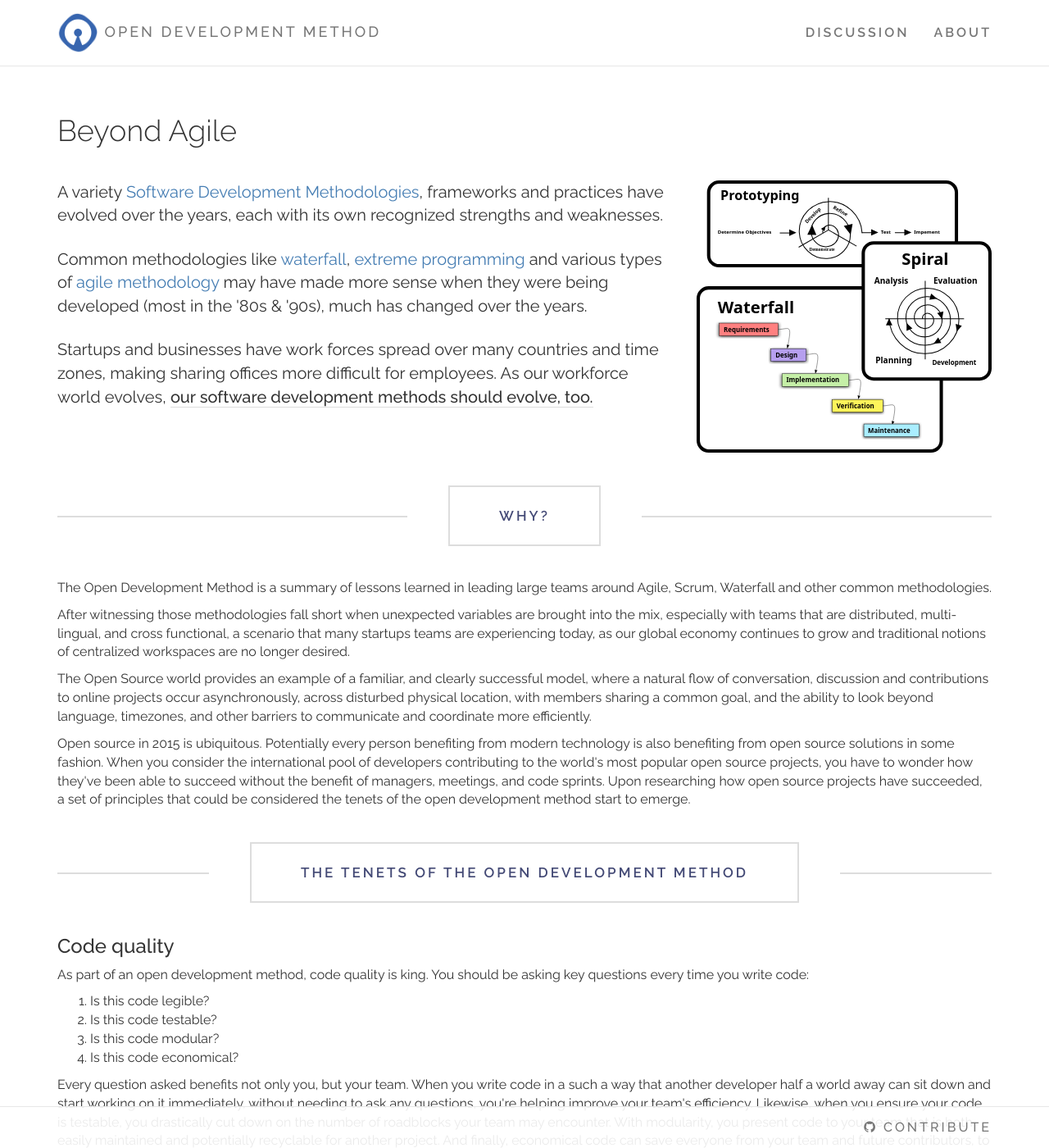
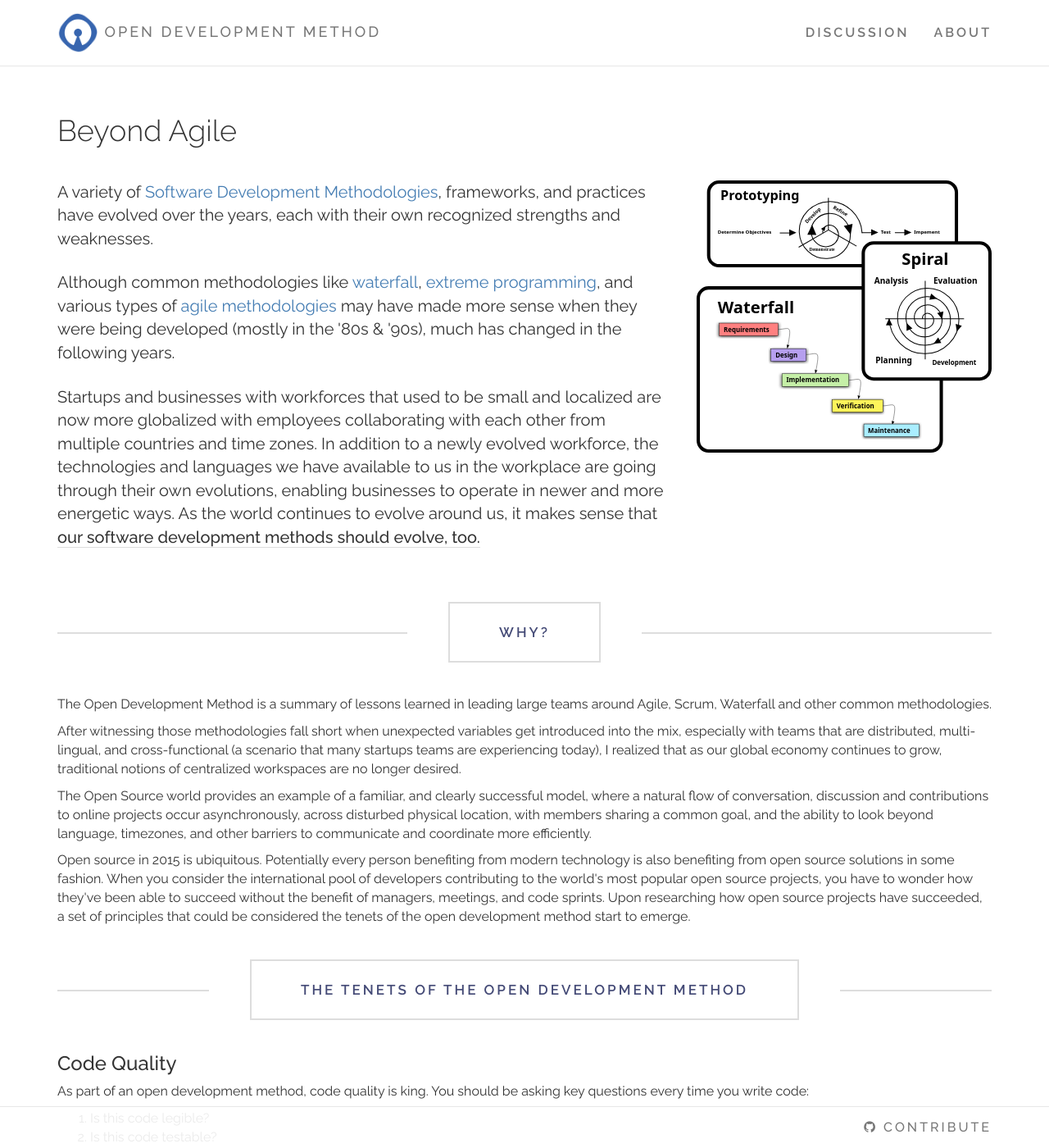
Before and after one commit to OpenDevelopmentMethod/opendevelopmentmethod.github.io, a Jekyll site: the page built from index.html, in a window 1280 px wide and 1400 px high. Shown: the whole window at 82% size. Built offline with Jekyll 4.4.1, drawn with Linux system fonts in a browser that asks for light colours; nearby versions of some CDN libraries; some of the changed text lies outside the part shown.

Commit message:
Fix Grammar, Flow, and Heading Case
* The first section was disjointed and featured incomplete thoughts and
parts of it need to be rewritten to improve flow and clarity.
* Paragraph 2 under "Why?" was incomplete. Witnessing something should
lead to a reaction, such as a realization.
* Headings are titles, and should feature title case.

```diff
--- a/index.html
+++ b/index.html
@@ -9,11 +9,11 @@ layout: default
     <div class="row">
       <div class="col-sm-8">
 
-        <p>A variety <a target="_blank" href="https://en.wikipedia.org/wiki/Software_development_process">Software Development Methodologies</a>, frameworks and practices have evolved over the years, each with its own recognized strengths and weaknesses.</p>
+        <p>A variety of <a target="_blank" href="https://en.wikipedia.org/wiki/Software_development_process">Software Development Methodologies</a>, frameworks, and practices have evolved over the years, each with their own recognized strengths and weaknesses.</p>
 
-        <p>Common methodologies like <a target="_blank" href="https://en.wikipedia.org/wiki/Waterfall_model">waterfall</a>, <a target="_blank" href="https://en.wikipedia.org/wiki/Extreme_programming">extreme programming</a> and various types of <a target="_blank" href="https://en.wikipedia.org/wiki/Agile_methodology">agile methodology</a> may have made more sense when they were being developed (most in the '80s &amp; '90s), much has changed over the years.</p>
+        <p>Although common methodologies like <a target="_blank" href="https://en.wikipedia.org/wiki/Waterfall_model">waterfall</a>, <a target="_blank" href="https://en.wikipedia.org/wiki/Extreme_programming">extreme programming</a>, and various types of <a target="_blank" href="https://en.wikipedia.org/wiki/Agile_methodology">agile methodologies</a> may have made more sense when they were being developed (mostly in the '80s &amp; '90s), much has changed in the following years.</p>
 
-        <p>Startups and businesses have work forces spread over many countries and time zones, making sharing offices more difficult for employees. As our workforce world evolves, <span class="underline">our software development methods should evolve, too.</span></p>
+        <p>Startups and businesses with workforces that used to be small and localized are now more globalized with employees collaborating with each other from multiple countries and time zones. In addition to a newly evolved workforce, the technologies and languages we have available to us in the workplace are going through their own evolutions, enabling businesses to operate in newer and more energetic ways. As the world continues to evolve around us, it makes sense that <span class="underline">our software development methods should evolve, too.</span></span></p>
       </div>
 
       <div class="col-sm-4">
@@ -28,17 +28,17 @@ layout: default
 
   <p>The Open Development Method is a summary of lessons learned in leading large teams around Agile, Scrum, Waterfall and other common methodologies.</p>
 
-  <p>After witnessing those methodologies fall short when unexpected variables are brought into the mix, especially with teams that are distributed, multi-lingual, and cross functional, a scenario that many startups teams are experiencing today, as our global economy continues to grow and traditional notions of centralized workspaces are no longer desired.</p>
+  <p>After witnessing those methodologies fall short when unexpected variables get introduced into the mix, especially with teams that are distributed, multi-lingual, and cross-functional (a scenario that many startups teams are experiencing today), I realized that as our global economy continues to grow, traditional notions of centralized workspaces are no longer desired.</p>
 
   <p>The Open Source world provides an example of a familiar, and clearly successful model, where a natural flow of conversation, discussion and contributions to online projects occur asynchronously, across disturbed physical location, with members sharing a common goal, and the ability to look beyond language, timezones, and other barriers to communicate and coordinate more efficiently.</p>
 
   <p>Open source in 2015 is ubiquitous. Potentially every person benefiting from modern technology is also benefiting from open source solutions in some fashion. When you consider the international pool of developers contributing to the world's most popular open source projects, you have to wonder how they've been able to succeed without the benefit of managers, meetings, and code sprints. Upon researching how open source projects have succeeded, a set of principles that could be considered the tenets of the open development method start to emerge.</p>
 
   <header id="tenets">
-    <h2>The tenets of the open development method</h2>
+    <h2>The Tenets of the Open Development Method</h2>
   </header>
 
-  <h3>Code quality</h3>
+  <h3>Code Quality</h3>
 
   <p>As part of an open development method, code quality is king. You should be asking key questions every time you write code:</p>
 
@@ -106,7 +106,7 @@ layout: default
   <p>In addition to open discussions and sharing ideas within a project community, community members should be involved with the decision-making process. When decisions get made by closed-door board meetings, executives, or managers, it is usually with a narrow and limited point of view. When everyone is involved in the decision process, including the end-user or client, potential issues that would otherwise fail to get identified have a greater chance of being resolved before they become problems.</p>
 
   <header id="tenets">
-    <h2>an open initiative</h2>
+    <h2>An Open Initiative</h2>
   </header>
 
   <p>Rather than allow one person or a small number of people to develop this methodology, The process should be as open and inclusive as any other open source project.</p>
```
